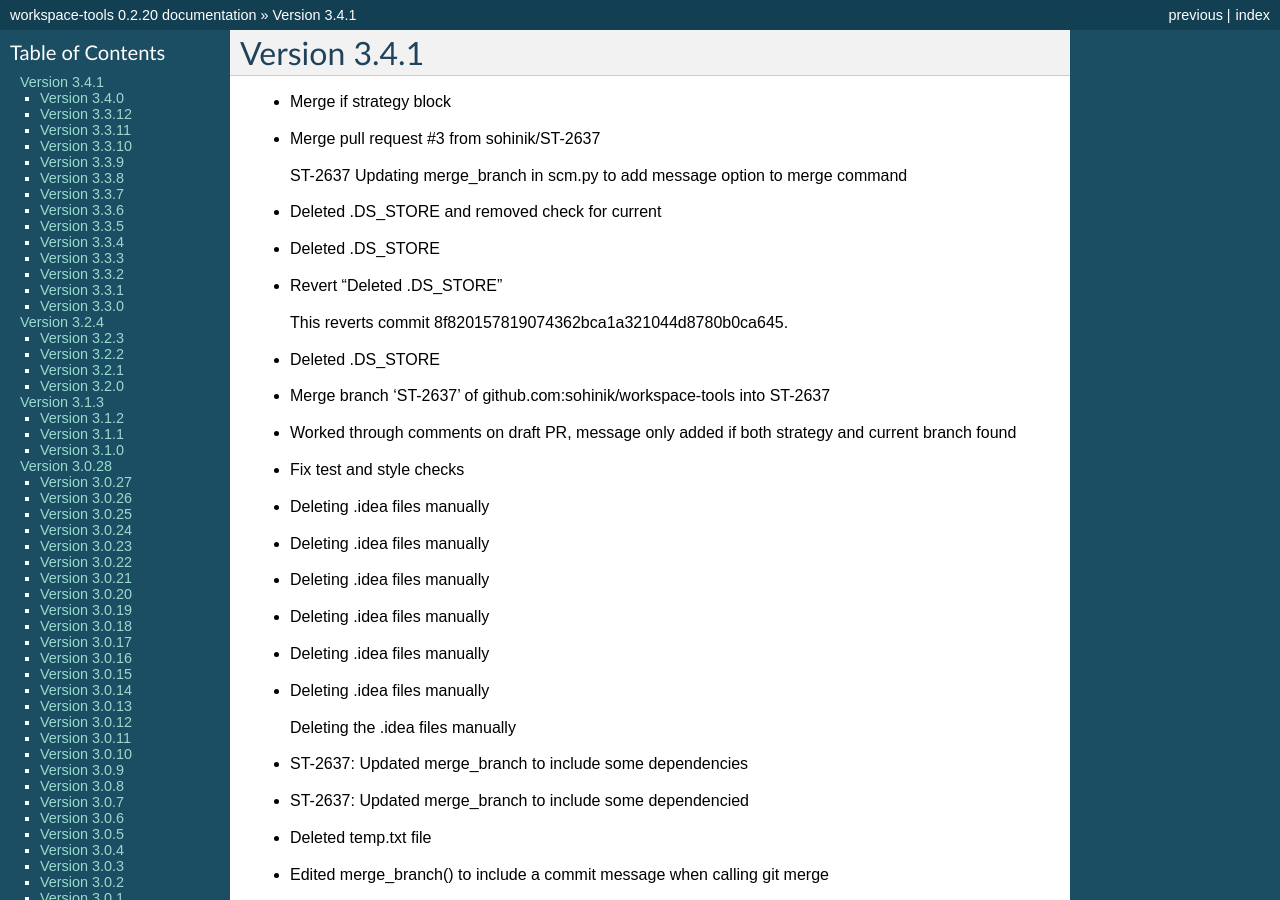
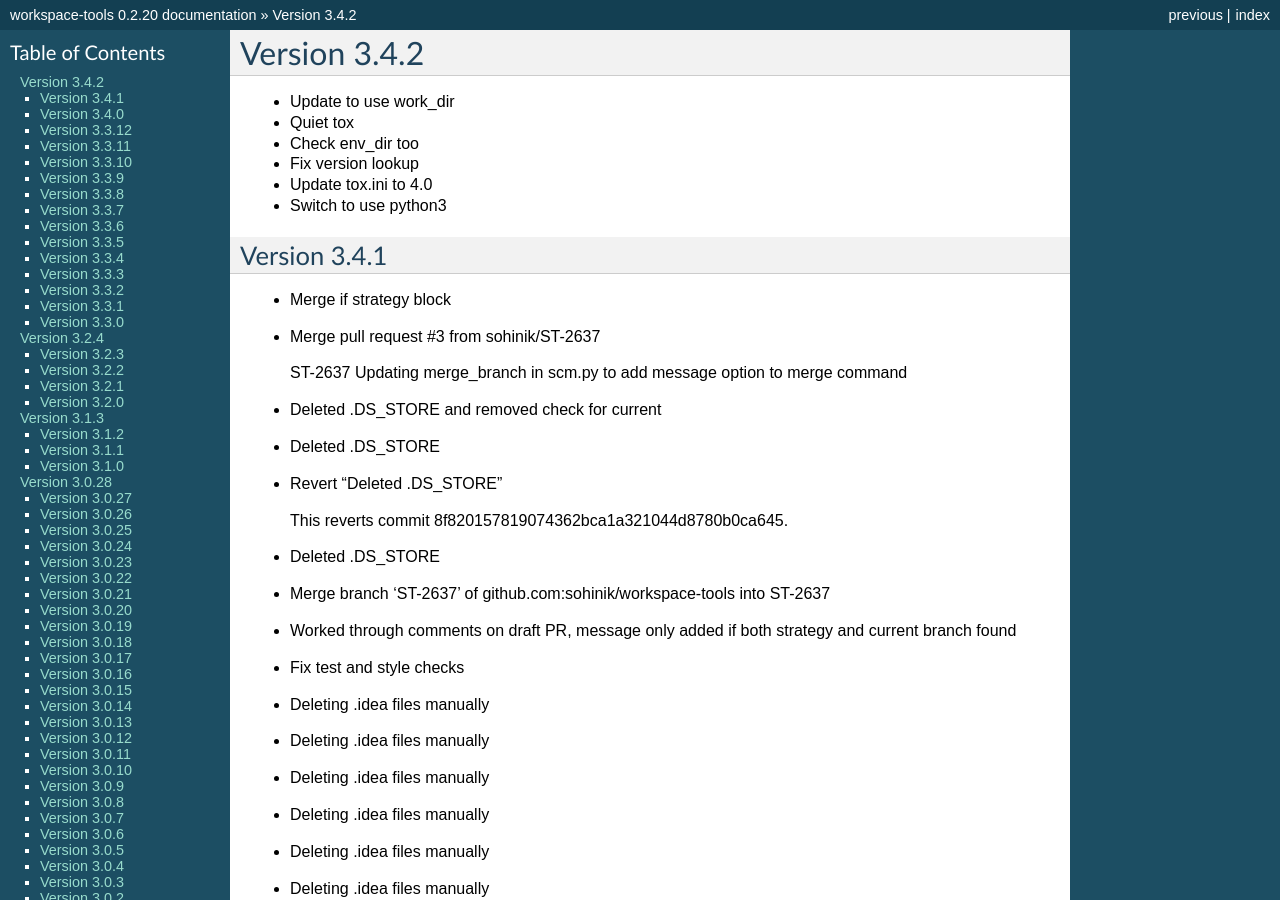
Before and after one commit to maxzheng/workspace-tools, a Sphinx documentation site: the page built from docs/CHANGELOG.rst, in a window 1280 px wide and 900 px high. Built offline with Sphinx 7.4.7, drawn with Linux system fonts in a browser that asks for light colours; some of the changed text lies outside the part shown.

Commit message:
Publish version 3.4.2

```diff
--- a/docs/CHANGELOG.rst
+++ b/docs/CHANGELOG.rst
@@ -1,5 +1,15 @@
+Version 3.4.2
+================================================================================
+
+* Update to use work_dir
+* Quiet tox
+* Check env_dir too
+* Fix version lookup
+* Update tox.ini to 4.0
+* Switch to use python3
+
 Version 3.4.1
-================================================================================
+--------------------------------------------------------------------------------
 
 * Merge if strategy block
 * Merge pull request #3 from sohinik/ST-2637
--- a/setup.py
+++ b/setup.py
@@ -10,7 +10,7 @@ def find_files(path):
 
 setuptools.setup(
     name='workspace-tools',
-    version='3.4.2',
+    version='3.4.3',
 
     author='Max Zheng',
     author_email='maxzheng.os@gmail.com',
```
